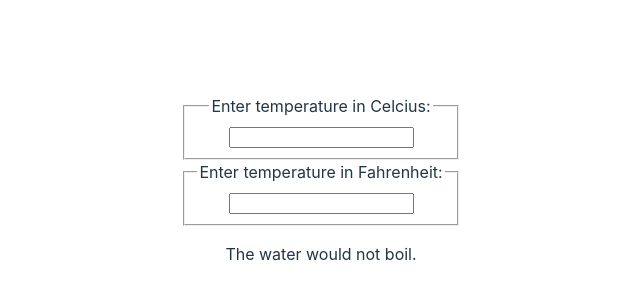
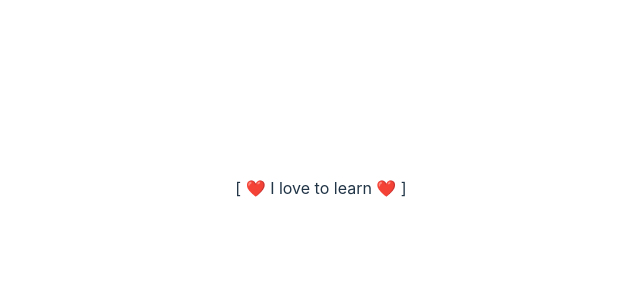
Before and after one commit to jamilcse13/reactJS, a React (Vite) app in the folder myreactapp/: page / in a window 1280 px wide. Shown: the part 212-512 px from the top of the page, without its empty margins (319-959 px from the left). Built offline with nearby package versions, Linux system fonts and the light colour scheme.

Commit message:
inheritance vs composition

```diff
--- a/myreactapp/src/App.jsx
+++ b/myreactapp/src/App.jsx
@@ -1,5 +1,10 @@
 import "./App.css";
 import Calculator from "./components/LiftingState/Calculator";
+// import Text from "./components/inheritence/Text";
+import Emoji from "./components/composition/Emoji";
+import Bracket from "./components/composition/Bracket";
+import Text from "./components/composition/Text";
+
 
 function App() {
   // const quantities = [1,2,3];
@@ -7,7 +12,16 @@
   return (
     <div>
       {/* <Form/> */}
-      <Calculator />
+      {/* <Calculator /> */}
+      {/* inheritance */}
+      {/* <Text/> */}
+
+      <Emoji>
+        {({addEmoji}) => (
+            <Bracket>
+              {({addBracket}) => <Text addEmoji={addEmoji} addBracket={addBracket}/>}
+            </Bracket>)}
+      </Emoji>
     </div>
   );
 }
--- /dev/null
+++ b/myreactapp/src/components/composition/Bracket.jsx
@@ -0,0 +1,10 @@
+import React from "react";
+
+export default class Bracket extends React.Component {
+    addBracket = (text) => `[ ${text} ]`;
+
+    render() {
+
+        return this.props.children({ addBracket: this.addBracket });
+    }
+}
--- /dev/null
+++ b/myreactapp/src/components/composition/Emoji.jsx
@@ -0,0 +1,9 @@
+import React from "react";
+
+export default class Emoji extends React.Component {
+    addEmoji = (text, emoji) => `${emoji} ${text} ${emoji}`;
+
+    render() {
+        return this.props.children({ addEmoji: this.addEmoji });
+    }
+}
--- /dev/null
+++ b/myreactapp/src/components/composition/Text.jsx
@@ -0,0 +1,12 @@
+export default function Text({ addEmoji, addBracket }) {
+  let text = "I love to learn";
+
+  if (addEmoji) {
+    text = addEmoji(text, "❤️");
+  }
+  if (addBracket) {
+    text = addBracket(text);
+  }
+
+  return <div>{text}</div>;
+}
--- /dev/null
+++ b/myreactapp/src/components/inheritence/Emoji.jsx
@@ -0,0 +1,14 @@
+import React from "react";
+
+export default class Emoji extends React.Component {
+    addEmoji = (text, emoji) => `${emoji} ${text} ${emoji}`;
+
+    render(outsideText) {
+        let text = 'I am the Emoji Component';
+
+        if (outsideText) text = outsideText;
+        // console.log(outsideText, text);
+
+        return <div>{text}</div>
+    }
+}
--- /dev/null
+++ b/myreactapp/src/components/inheritence/Text.jsx
@@ -0,0 +1,13 @@
+import React from "react";
+import Emoji from "./Emoji";
+
+export default class Text extends Emoji {
+    constructor(props) {
+        super(props);
+    }
+
+    render() {
+        const decoratedText = this.addEmoji('I am JS', '❤️');
+        return super.render(decoratedText);
+    }
+}
```
Also changed, not shown: 1 other file (tests, documents, lock files or other folders).
